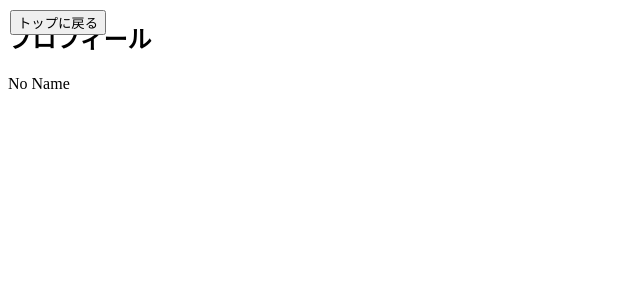
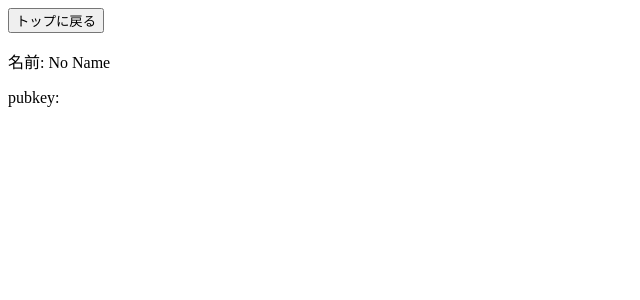
Before and after one commit to brokoyy/hinotr, a Next.js app: page /profile in a window 1280 px wide. Shown: the top 300 px of the page, without its empty margins (0-640 px from the left). Built offline with nearby package versions, Linux system fonts and the light colour scheme.

Commit message:
Update profile.js

```diff
--- a/pages/profile.js
+++ b/pages/profile.js
@@ -1,28 +1,34 @@
-import { useEffect, useState } from "react";
-import { nip07Login, fetchProfileData } from "../lib/nostr";
+// pages/profile.js
+import React, { useEffect, useState } from "react";
 
-export default function Profile({ setView }) {
+export default function Profile() {
+  const [pubkey, setPubkey] = useState("");
   const [name, setName] = useState("No Name");
+  const [picture, setPicture] = useState("");
 
   useEffect(() => {
-    (async () => {
-      try {
-        const pubkey = await nip07Login();
-        const profileName = await fetchProfileData(pubkey);
-        setName(profileName);
-      } catch (e) {
-        console.error(e);
-      }
-    })();
+    if (window.nostr) {
+      window.nostr.getPublicKey().then(pk => setPubkey(pk));
+      // プロフィール取得（簡易的にnip-05やkind0のキャッシュ無し）
+      // 今はダミーで表示
+      setName("ユーザー"); // 実際はKind0イベントから取得
+      setPicture(""); // 実際はkind0からpicture取得
+    }
   }, []);
 
   return (
-    <div>
-      <button style={{ position: "fixed", top: 10, left: 10 }} onClick={() => setView("top")}>
+    <div className="p-4">
+      <button
+        className="mb-4 bg-gray-200 p-2 rounded"
+        onClick={() => (window.location.href = "/")}
+      >
         トップに戻る
       </button>
-      <h2>プロフィール</h2>
-      <p>{name}</p>
+      <div>
+        {picture && <img src={picture} alt="icon" className="w-16 h-16 rounded-full" />}
+        <p>名前: {name}</p>
+        <p>pubkey: {pubkey}</p>
+      </div>
     </div>
   );
 }
```
